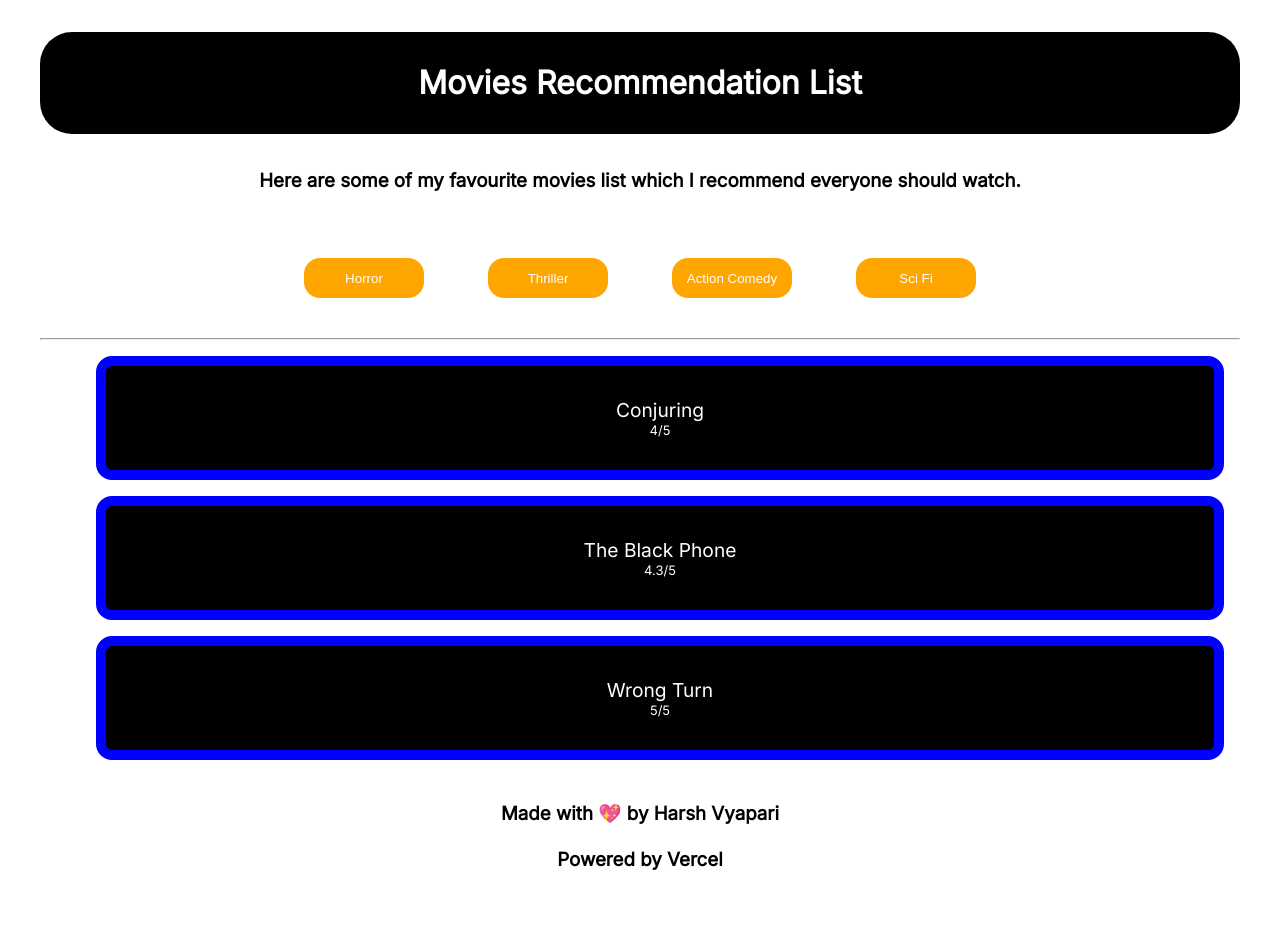
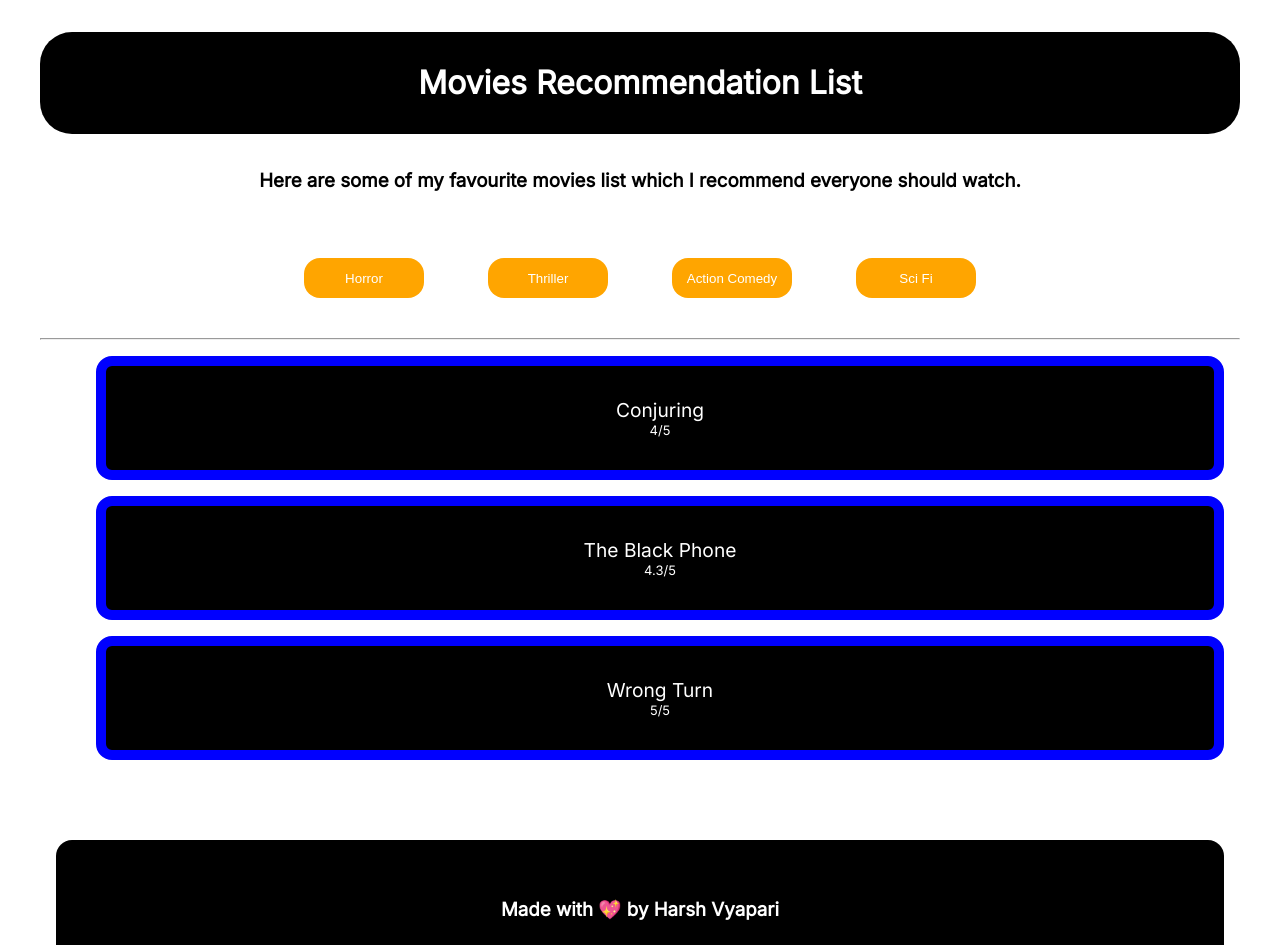
Before and after one commit to harshv1741/neog-my-fav-movies-list, a React (Create React App) app: page / in a window 1280 px wide. Shown: the top 945 px of the page. Built offline with nearby package versions, Linux system fonts and the light colour scheme.

Commit message:
Arranging the footer

```diff
--- a/src/styles.css
+++ b/src/styles.css
@@ -39,3 +39,32 @@
   background-color: white;
   color: black;
 }
+
+/* Footer (START) */
+
+/* Custom footer style */
+footer {
+  margin: 5rem 1rem 1rem 1rem;
+  color: white;
+}
+
+/* To hold all items in the footer tag in one place */
+.footer-container {
+  padding: 1rem;
+  text-align: center;
+  border-radius: 1rem;
+  background-color: #000000;
+}
+
+/* Heading of the footer tag */
+.footer-head {
+  text-align: center;
+}
+
+/* Content of the footer tag */
+
+#page-end {
+  padding-top: 6rem;
+}
+
+/* Footer (END) */
```
